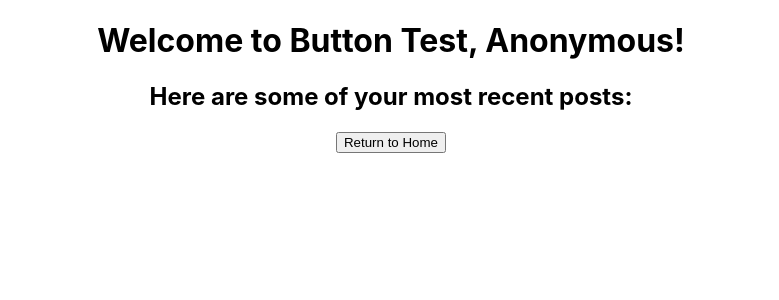
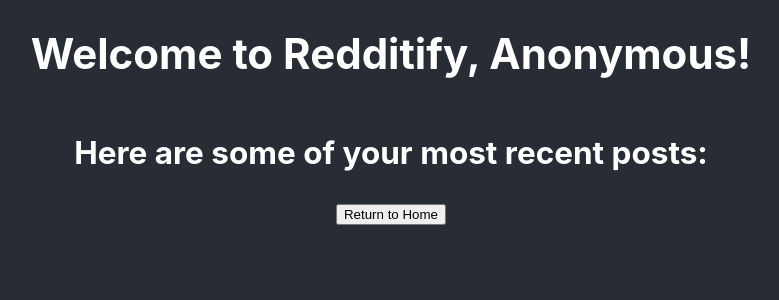
Before and after one commit to jakegustin/Redditify, a React (Create React App) app in the folder react-app-test/: page /button in a window 1280 px wide. Shown: the top 300 px of the page, without its empty margins (249-1028 px from the left). Built offline with nearby package versions, Linux system fonts and the light colour scheme.

Commit message:
CSS for ButtonTest, fixing custom name on page.

```diff
--- a/react-app-test/src/App.js
+++ b/react-app-test/src/App.js
@@ -17,8 +17,14 @@
         <div className="App-input-container">
           <label for="usernameInput">u/</label>
           <input onChange={myInput => {
-            myName = myInput.target.value;
-          }}className='App-username-input' type="text" id="usernameInput" name="username"></input>
+            if (myInput.target.value !== '') {
+              myName = "u/" + myInput.target.value;
+            } else {
+              myName = 'Anonymous';
+            }
+          }}
+          className='App-username-input' type="text" id="usernameInput" name="username">
+          </input>
         </div>
         <Link to="/button">
           <button onClick={e => {
--- a/react-app-test/src/ButtonTest.css
+++ b/react-app-test/src/ButtonTest.css
@@ -1,3 +1,11 @@
 .Button{
     text-align: center;
+    background-color: #282c34;
+    min-height: 100vh;
+    display: flex;
+    flex-direction: column;
+    align-items: center;
+    justify-content: flex-start;
+    color: white;
+    font-size: calc(5px + 2vmin);
 }
--- a/react-app-test/src/ButtonTest.js
+++ b/react-app-test/src/ButtonTest.js
@@ -5,7 +5,7 @@
 function ButtonTest() {
     return(
         <div className="Button">
-            <h1>Welcome to Button Test, {myName}!</h1>
+            <h1>Welcome to Redditify, {myName}!</h1>
             <body>
                 <h2>Here are some of your most recent posts:</h2>
             </body>
```
